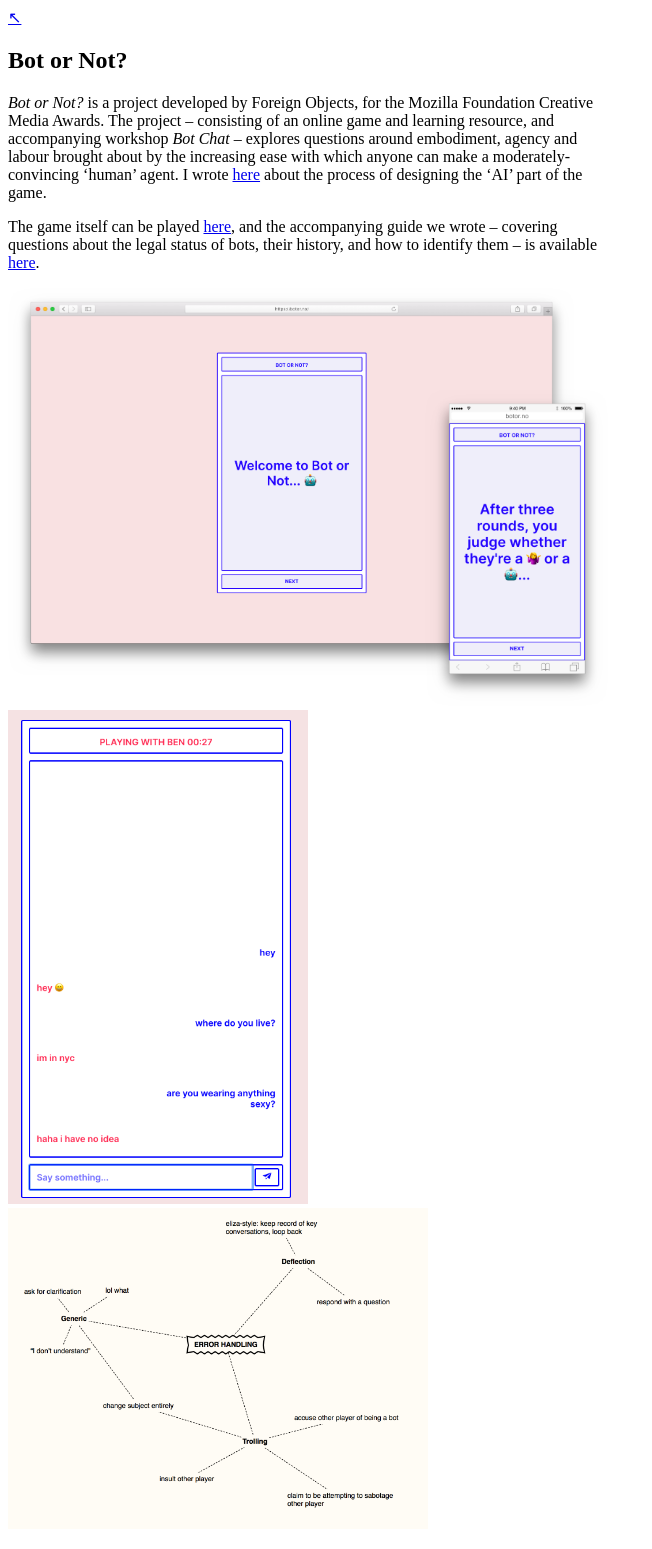
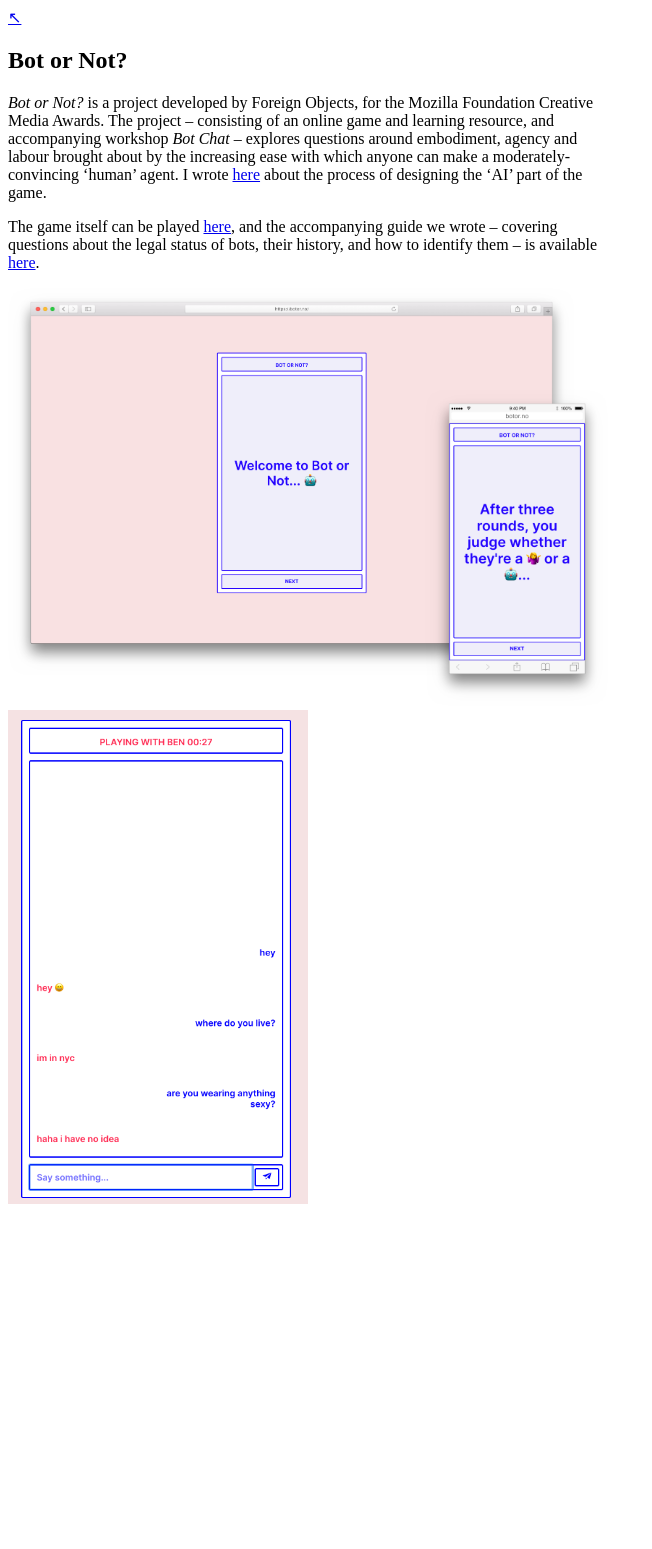
Before and after one commit to agnescameron/agnesfcameron.info, a Jekyll site: the page built from collections/_projects/mozilla.md, in a window 1280 px wide. Shown: the whole page, without its empty margins (0-652 px from the left). Built offline with Jekyll 4.4.1, drawn with Linux system fonts in a browser that asks for light colours; nearby versions of some CDN libraries; after the commit the page ends 1224 px from its top, so only the background shows below that.

Commit message:
changed image

```diff
--- a/collections/_projects/mozilla.md
+++ b/collections/_projects/mozilla.md
@@ -15,4 +15,4 @@ The game itself can be played [here](https://botor.no/), and the accompanying gu
 
 <img src="/assets/img/mozilla/screens.png" width="100%" />
 <img src="/assets/img/mozilla/ben.png" width="50%" /><br>
-<img src="/assets/img/mozilla/error-handling.png" width="70%" />
+<!-- <img src="/assets/img/mozilla/error-handling.png" width="70%" /> -->
```
Also changed, not shown: 6 other files.
